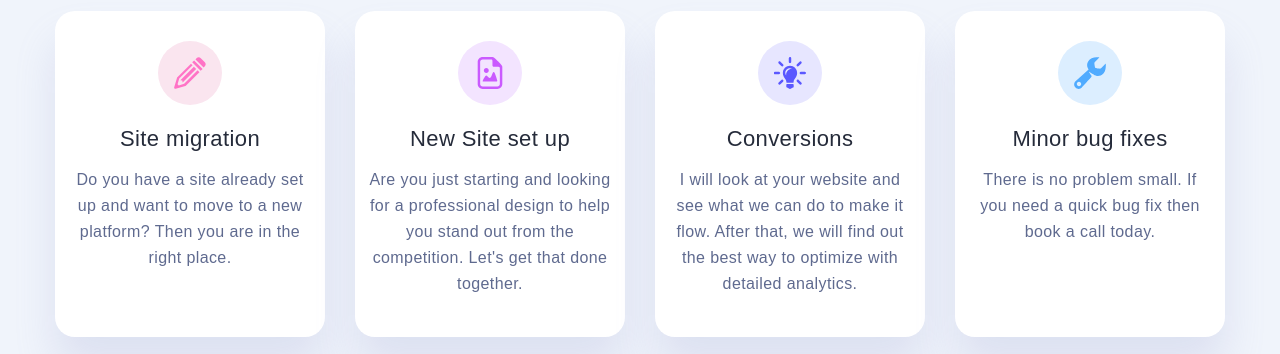
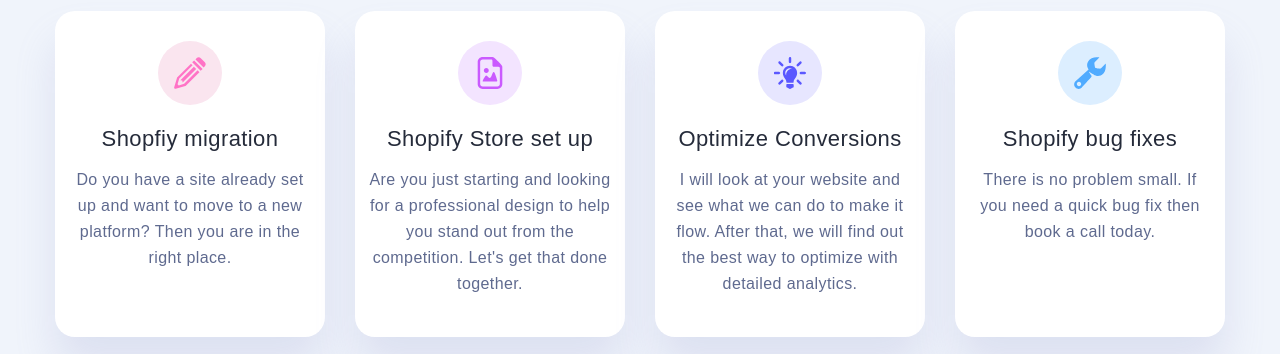
Before and after one commit to FKynard2/Kynard2-portfolio, a plain HTML site: page index.html in a window 1280 px wide. Shown: the part 743-1097 px from the top of the page. Drawn offline with nearby package versions, Linux system fonts and the light colour scheme; a script that the page names is missing.

Commit message:
update 2.9

```diff
--- a/index.html
+++ b/index.html
@@ -267,7 +267,7 @@
             <div class="feature-icon">
               <img src="images/icons8-edit.svg" loading="lazy" alt="edit" />
             </div>
-            <h3 class="h3 margin">Site migration</h3>
+            <h3 class="h3 margin">Shopfiy migration</h3>
             <p class="text">
               Do you have a site already set up and want to move to a new platform? Then you are in the right place.
             </p>
@@ -283,7 +283,7 @@
                 alt="file"
               />
             </div>
-            <h3 class="h3 margin">New Site set up</h3>
+            <h3 class="h3 margin">Shopify Store set up</h3>
             <p class="text">
               Are you just starting and looking for a professional design to help you stand out from the competition. Let&#x27;s get that done together.
             </p>
@@ -295,7 +295,7 @@
             <div class="feature-icon purple-icon">
               <img src="images/icons8-idea-1.svg" loading="lazy" alt="idea" />
             </div>
-            <h3 class="h3 margin">Conversions</h3>
+            <h3 class="h3 margin">Optimize Conversions</h3>
             <p class="text">
               I will look at your website and see what we can do to make it flow. After that, we will find out the best way to optimize with detailed analytics.
             </p>
@@ -311,7 +311,7 @@
                 alt="support"
               />
             </div>
-            <h3 class="h3 margin">Minor bug fixes</h3>
+            <h3 class="h3 margin">Shopify bug fixes</h3>
             <p class="text">
               There is no problem small. If you need a quick bug fix then book a call today.
             </p>
```
